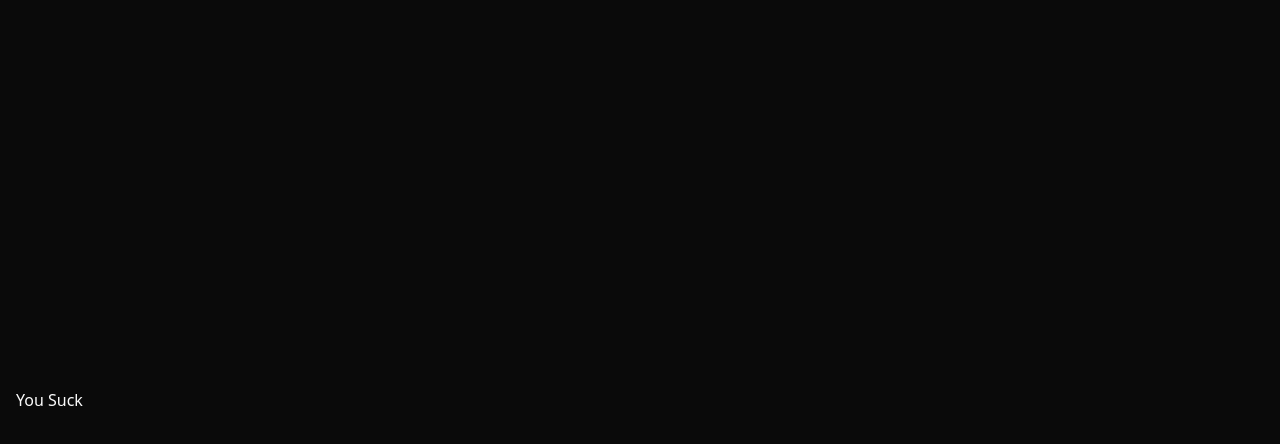
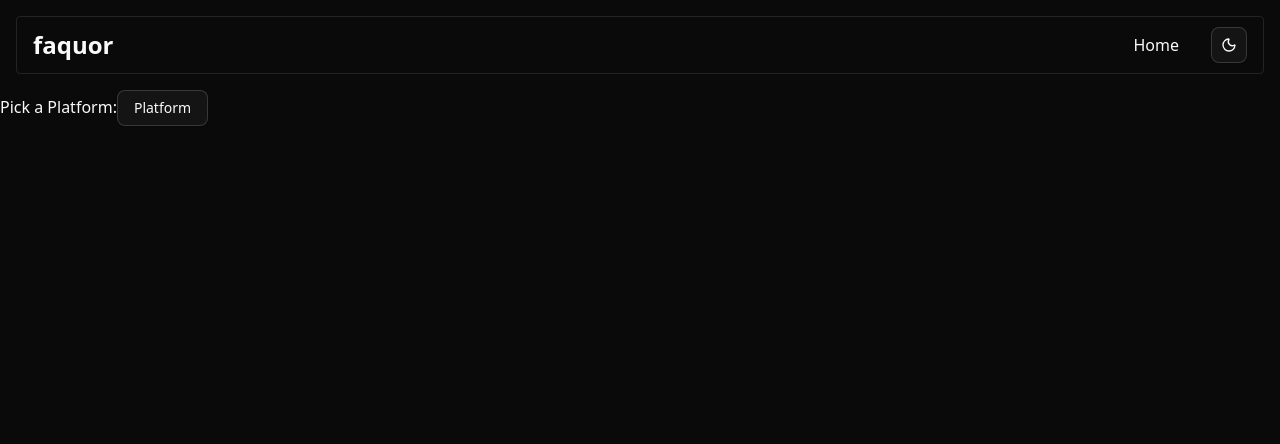
Before and after one commit to itstheanurag/faquor, a React (Vite) app: page / in a window 1280 px wide. Shown: the top 444 px of the page. Built offline with nearby package versions, Linux system fonts and the light colour scheme.

Commit message:
add navbar and platform selections

```diff
--- a/src/App.tsx
+++ b/src/App.tsx
@@ -1,9 +1,17 @@
+import Navbar from "./components/Navbar";
+import InputScreen from "./screens/InputScreen";
+
 export default function App() {
 
   return (
-    <div className="min-h-screen flex items-center p-4">
-      You Suck
+    <div className="">
       {/* <ModeToggle /> */}
+      <div>
+
+      <Navbar />
+      <InputScreen />
+
+      </div>
     </div>
   );
 }
--- /dev/null
+++ b/src/components/Navbar.tsx
@@ -0,0 +1,16 @@
+import { ModeToggle } from "./mode-toggle"
+
+const Navbar = () => {
+  return (
+    <div className="position-absolute top-4 m-4 px-4 flex items-center justify-between rounded border">
+        <div className="text-2xl font-bold">faquor</div>
+        <div className="flex items-center justify-between gap-4">
+            <div className="m-4">Home</div>
+            <ModeToggle />
+        </div>
+
+    </div>
+  )
+}
+
+export default Navbar
--- /dev/null
+++ b/src/components/SocialMediaLabel.tsx
@@ -0,0 +1,46 @@
+import {
+  DropdownMenu,
+  DropdownMenuTrigger,
+  DropdownMenuContent,
+  DropdownMenuItem
+} from "./ui/dropdown-menu";
+import { Button } from "./ui/button";
+
+const socialMediaPlatforms = [
+  { name: "Facebook", value: "facebook" },
+  { name: "Twitter", value: "twitter" },
+  { name: "Instagram", value: "instagram" },
+  { name: "LinkedIn", value: "linkedin" },
+  { name: "Snapchat", value: "snapchat" },
+  { name: "TikTok", value: "tiktok" },
+  { name: "YouTube", value: "youtube" },
+  { name: "Pinterest", value: "pinterest" },
+  { name: "Reddit", value: "reddit" },
+  { name: "WhatsApp", value: "whatsapp" },
+  { name: "Telegram", value: "telegram" },
+  { name: "Discord", value: "discord" },
+  { name: "Tumblr", value: "tumblr" },
+  { name: "GitHub", value: "github" }
+];
+
+const SocialMediaLabel = () => {
+  return (
+    <div className="space-y-2">
+      <span>Pick a Platform:</span>
+      <DropdownMenu>
+        <DropdownMenuTrigger asChild>
+          <Button variant="outline">Platform</Button>
+        </DropdownMenuTrigger>
+        <DropdownMenuContent align="end">
+          {socialMediaPlatforms.map((platform) => (
+            <DropdownMenuItem key={platform.value}>
+              {platform.name}
+            </DropdownMenuItem>
+          ))}
+        </DropdownMenuContent>
+      </DropdownMenu>
+    </div>
+  );
+};
+
+export default SocialMediaLabel;
--- a/src/components/mode-toggle.tsx
+++ b/src/components/mode-toggle.tsx
@@ -28,9 +28,6 @@ export function ModeToggle() {
         <DropdownMenuItem onClick={() => setTheme("dark")}>
           Dark
         </DropdownMenuItem>
-        <DropdownMenuItem onClick={() => setTheme("system")}>
-          System
-        </DropdownMenuItem>
       </DropdownMenuContent>
     </DropdownMenu>
   );
--- /dev/null
+++ b/src/screens/InputScreen.tsx
@@ -0,0 +1,14 @@
+import SocialMediaLabel from '@/components/SocialMediaLabel'
+
+
+
+
+const InputScreen = () => {
+  return (
+    <div>
+        <SocialMediaLabel />
+    </div>
+  )
+}
+
+export default InputScreen
```
